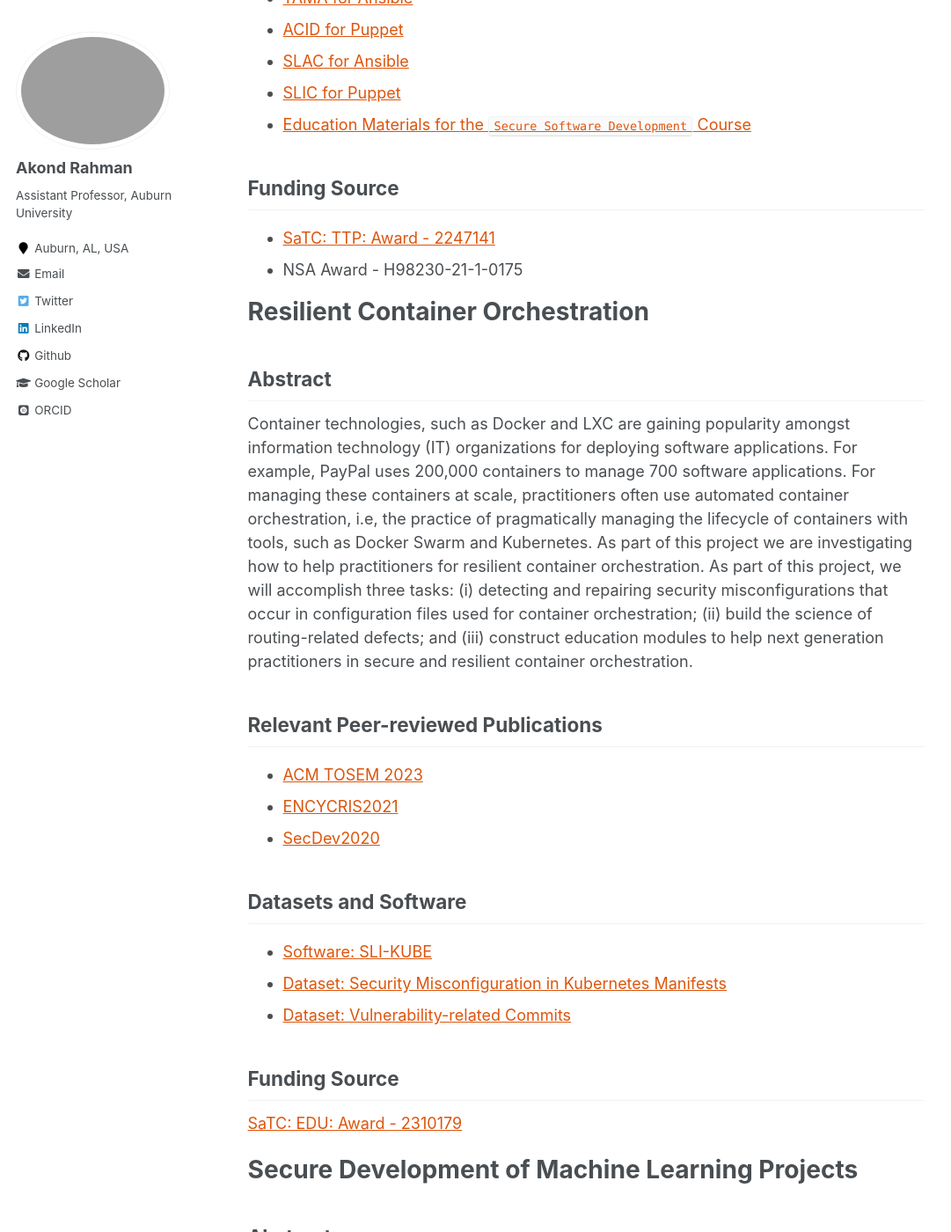
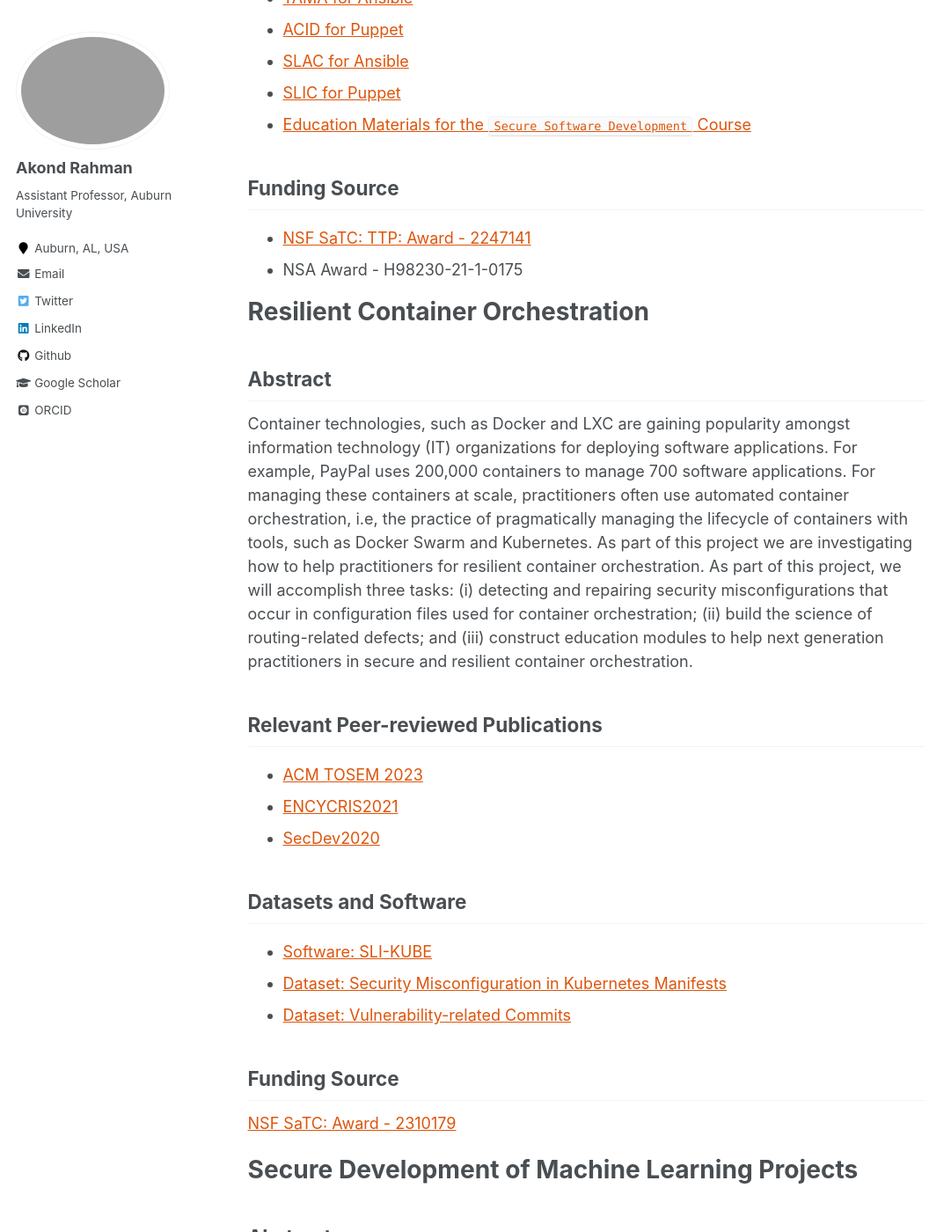
Before and after one commit to akondrahman/akondrahman.github.io, a Jekyll site: the page built from _pages/projects.md, in a window 1280 px wide and 1400 px high, scrolled down 1340 px. Shown: the whole window at 88% size, without its empty margins (0-1081 px from the left). Built offline with Jekyll 4.4.1, drawn with Linux system fonts in a browser that asks for light colours; some web fonts are replaced.

Commit message:
project update

```diff
--- a/_pages/projects.md
+++ b/_pages/projects.md
@@ -40,7 +40,7 @@ Datasets and Software
 
 Funding Source
 ---
-- [SaTC: TTP: Award - 2247141](https://nsf.gov/awardsearch/showAward?AWD_ID=2247141&HistoricalAwards=false)
+- [NSF SaTC: TTP: Award - 2247141](https://nsf.gov/awardsearch/showAward?AWD_ID=2247141&HistoricalAwards=false)
 - NSA Award - H98230-21-1-0175
 
 Resilient Container Orchestration
@@ -67,7 +67,7 @@ Datasets and Software
 
 Funding Source
 ---
-[SaTC: EDU: Award - 2310179](https://nsf.gov/awardsearch/showAward?AWD_ID=2310179&HistoricalAwards=false)
+[NSF SaTC: Award - 2310179](https://nsf.gov/awardsearch/showAward?AWD_ID=2310179&HistoricalAwards=false)
 
 
 
```
